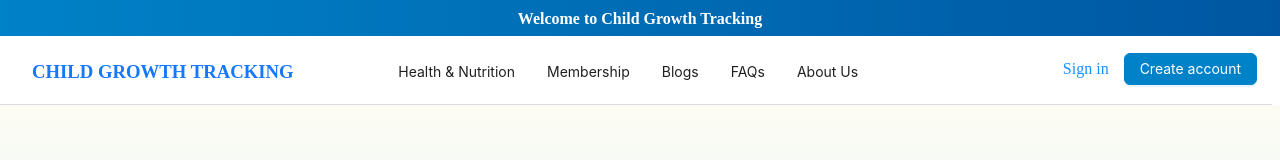
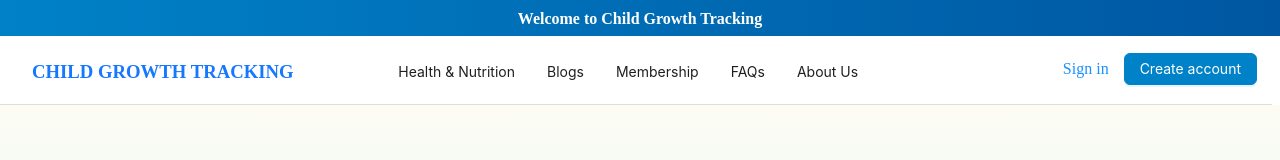
Before and after one commit to mtrhieu4524/SDN302---Child-Growth-Tracking-System, a React (Vite) app in the folder FE/: page / in a window 1280 px wide. Shown: the top 160 px of the page. Built offline with nearby package versions, Linux system fonts and the light colour scheme; no server answers.

Commit message:
Assign roles in header

```diff
--- a/FE/src/components/Header.jsx
+++ b/FE/src/components/Header.jsx
@@ -5,6 +5,7 @@ import {
   SolutionOutlined,
   HeartOutlined,
   HistoryOutlined,
+  DashboardOutlined,
 } from "@ant-design/icons";
 import { useContext } from "react";
 import { AuthContext } from "../contexts/AuthContext";
@@ -12,14 +13,53 @@ import { useNavigate } from "react-router-dom";
 
 const { Header } = Layout;
 
+const ROLE_MAP = {
+  0: "member",
+  1: "admin",
+  2: "doctor",
+};
+
 const HeaderComponent = () => {
-  const { user, logout } = useContext(AuthContext); // Get user and logout from AuthContext
+  const { user, logout } = useContext(AuthContext);
   const navigate = useNavigate();
 
   const handleLogout = async () => {
     await logout();
     navigate("/");
   };
+
+  const role = ROLE_MAP[user?.role] || "member";
+
+  const adminDropdownMenuItems = [
+    {
+      key: "dashboard",
+      label: <a href="/admin/dashboard">Dashboard</a>,
+      icon: <DashboardOutlined />,
+    },
+    {
+      key: "logout",
+      label: "Sign Out",
+      icon: <LogoutOutlined />,
+      onClick: handleLogout,
+    },
+  ];
+
+  const adminMenuItems = [
+    {
+      key: "health",
+      label: "Health & Nutrition",
+      children: [
+        { key: "growth-chart", label: <a href="/growth-chart">Growth Chart</a> },
+        {
+          key: "milestones",
+          label: <a href="/development-milestones">Development Milestones</a>,
+        },
+      ],
+    },
+    { key: "blogs", label: <a href="/blogs">Blogs</a> },
+    { key: "faqs", label: <a href="/faqs">FAQs</a> },
+    { key: "about-us", label: <a href="/about-us">About Us</a> },
+  ];
 
   const doctorDropdownMenuItems = [
     {
@@ -103,16 +143,25 @@ const HeaderComponent = () => {
         },
       ],
     },
-    { key: "membership", label: <a href="/membership">Membership</a> },
     { key: "blogs", label: <a href="/blogs">Blogs</a> },
+    { key: "membership", label: <a href="/membership">Membership</a> }, // Excluded for Admin
     { key: "faqs", label: <a href="/faqs">FAQs</a> },
     { key: "about-us", label: <a href="/about-us">About Us</a> },
   ];
 
-  // Determine menu and dropdown items based on user role
-  const menuItems = user?.role === "doctor" ? doctorMenuItems : memberMenuItems;
+  const menuItems =
+    role === "admin"
+      ? adminMenuItems
+      : role === "doctor"
+        ? doctorMenuItems
+        : memberMenuItems;
+
   const dropdownItems =
-    user?.role === "doctor" ? doctorDropdownMenuItems : memberDropdownMenuItems;
+    role === "admin"
+      ? adminDropdownMenuItems
+      : role === "doctor"
+        ? doctorDropdownMenuItems
+        : memberDropdownMenuItems;
 
   return (
     <div>
@@ -201,7 +250,8 @@ const HeaderComponent = () => {
                   style={{ marginRight: "5px", marginTop: "4px", fontSize: 24 }}
                 />
                 <p style={{ marginRight: "20px", marginTop: "22px" }}>
-                  {user.name.charAt(0).toUpperCase() + user.name.slice(1)}
+                  {user.name.charAt(0).toUpperCase() + user.name.slice(1)} (
+                  {role.charAt(0).toUpperCase() + role.slice(1)})
                 </p>
               </a>
             </Dropdown>
--- a/FE/src/pages/MemberPages/GrowthChartMember.jsx
+++ b/FE/src/pages/MemberPages/GrowthChartMember.jsx
@@ -122,7 +122,7 @@ const GrowthChartMember = () => {
 
   const contentStyle = {
     minHeight: "calc(100vh - 128px)",
-    padding: "80px 20px 20px",
+    padding: "80px 20px 80px 20px",
     background: "#f0f2f5",
   };
 
@@ -166,7 +166,7 @@ const GrowthChartMember = () => {
         </Card>
       </Content>
 
-      <br /><br /><br /><br />
+
       <FooterComponent />
       <ScrollToTop />
     </Layout>
--- a/FE/src/pages/MemberPages/GrowthTracker.jsx
+++ b/FE/src/pages/MemberPages/GrowthTracker.jsx
@@ -48,7 +48,7 @@ const GrowthTracker = () => {
 
   const contentStyle = {
     minHeight: "calc(100vh - 128px)",
-    padding: "80px 20px 20px",
+    padding: "80px 20px 80px 20px",
     background: "#f0f2f5",
   };
 
@@ -160,7 +160,6 @@ const GrowthTracker = () => {
           </Form>
         </Card>
       </Content>
-      <br /><br /><br /><br />
       <FooterComponent />
       <ScrollToTop />
     </Layout>
--- a/FE/src/routes/index.jsx
+++ b/FE/src/routes/index.jsx
@@ -15,7 +15,7 @@ export const routes = {
   // Membership pages
   growthTracker: "/profile/growth-tracker",
   growthChartMember: "/profile/growth-chart",
-  consultaion: "/member-consultation",
+  consultation: "/member-consultation",
 
   //Doctor pages
   doctorConsultaion: "/doctor-consultation",
```
